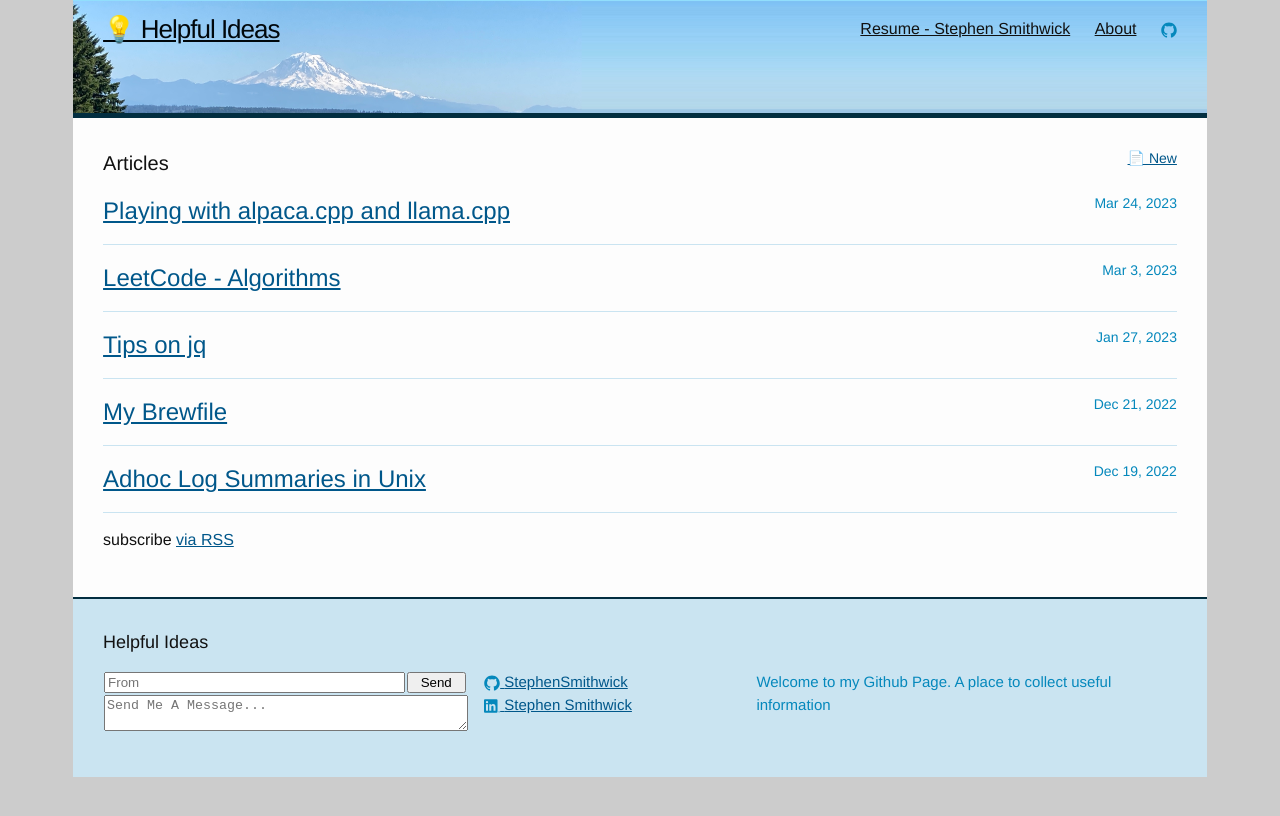
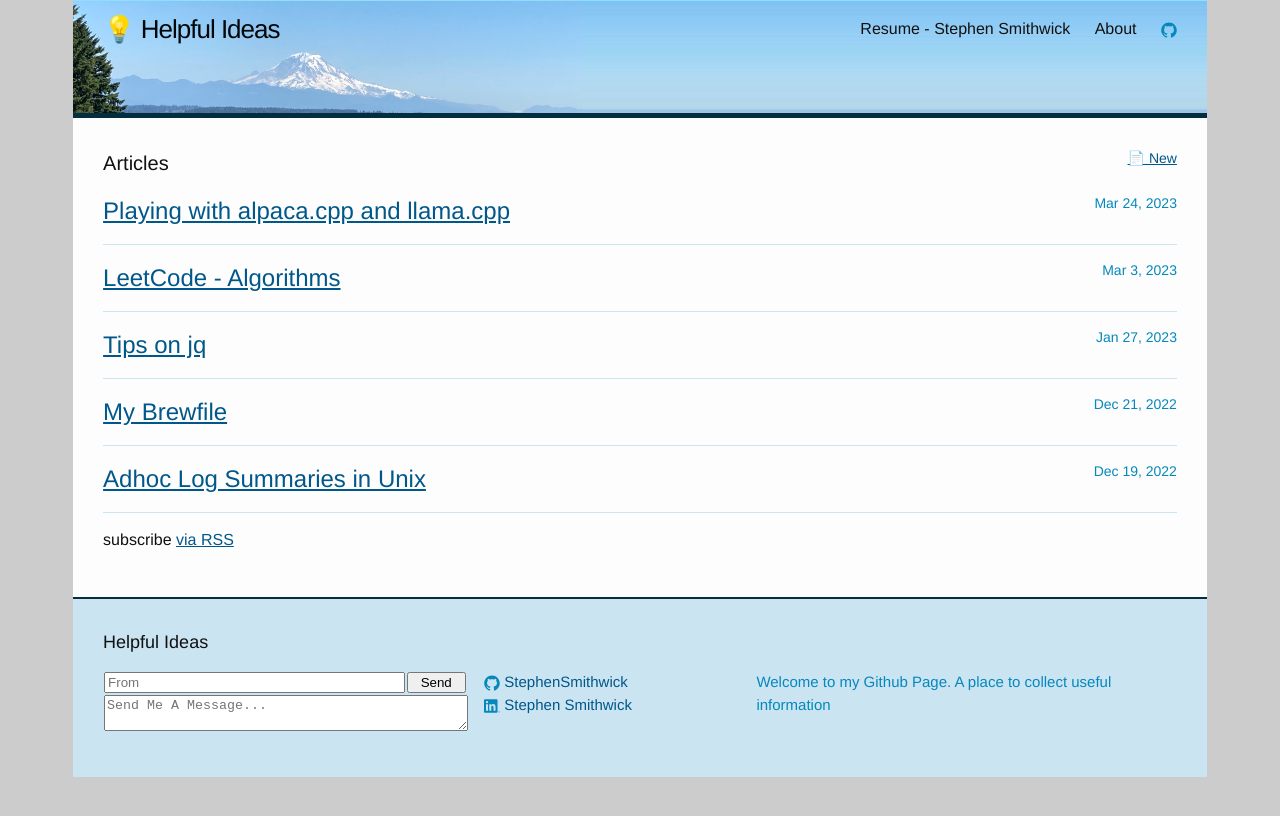
Before and after one commit to StephenSmithwick/StephenSmithwick.github.io, a Jekyll site: the page built from index.html, in a window 1280 px wide. Shown: the top 816 px of the page. Built offline with Jekyll 4.4.1, drawn with Linux system fonts in a browser that asks for light colours.

Commit message:
Removing text styles of links just in the header and footer

```diff
--- a/_sass/_layout.scss
+++ b/_sass/_layout.scss
@@ -24,6 +24,13 @@
     &,
     &:visited {
         color: $darker-blue;
+        text-decoration: none;
+    }
+}
+
+header, footer {
+    a {
+        text-decoration: none;
     }
 }
 
```
